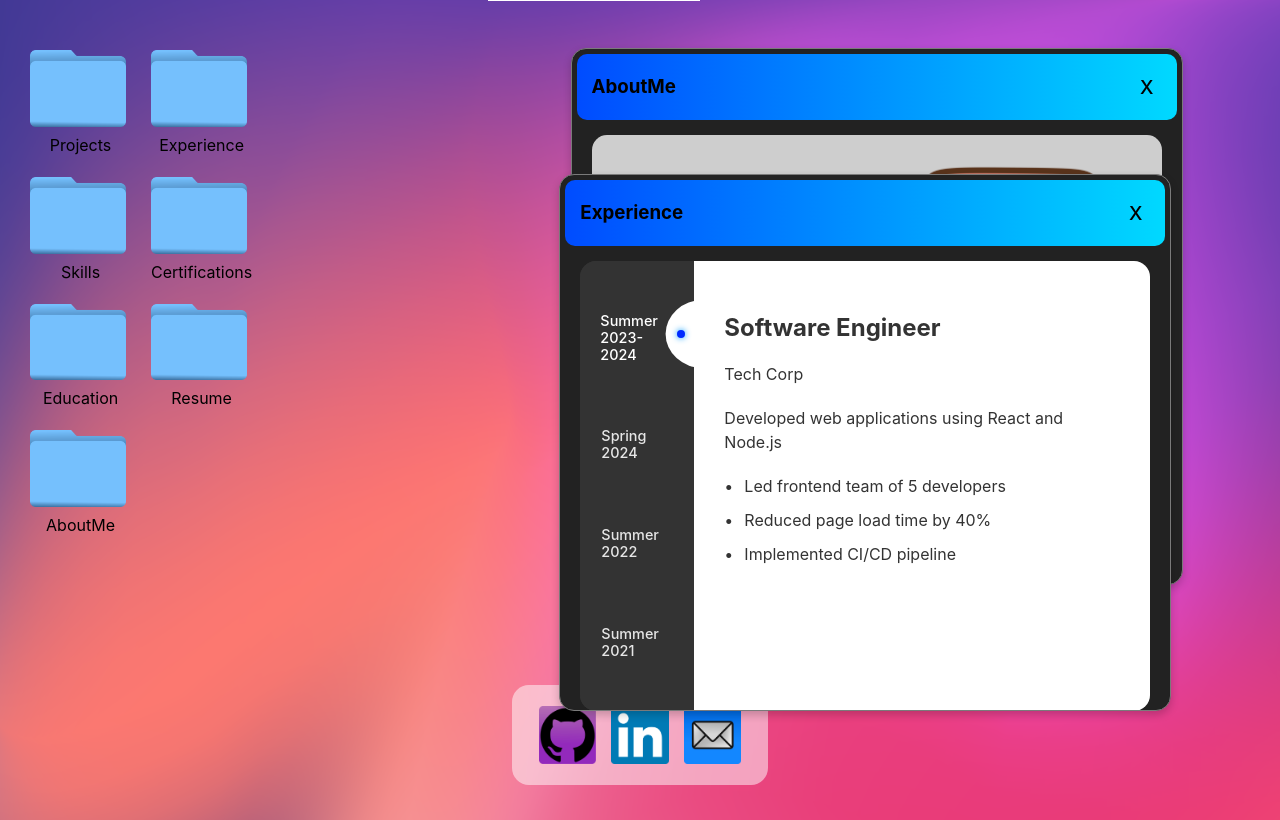
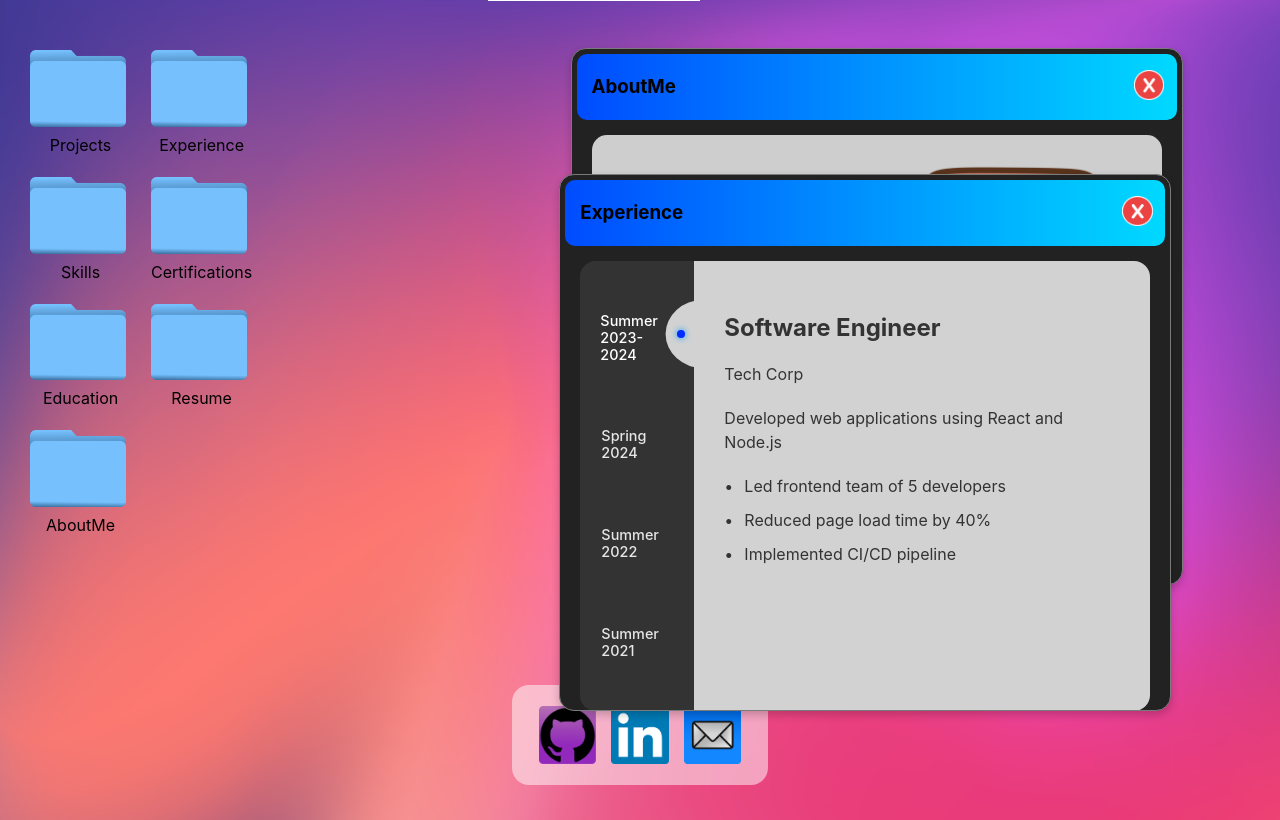
Before and after one commit to SandyLlapa/PersonalWebsite, a React (Vite) app in the folder PersonalWebsite/: page / in a window 1280 px wide. Both pictures are taken after a click on the element "Experience". Built offline with nearby package versions, Linux system fonts and the light colour scheme.

Commit message:
customized the exit button for the windows

```diff
--- a/PersonalWebsite/src/App.css
+++ b/PersonalWebsite/src/App.css
@@ -81,10 +81,18 @@ html,body, #root, .container{
 .close {
   background: none;
   border: none;
-  font-size: 1.2rem;
   cursor: pointer;
+  /* border:solid #ff7b00 2px; */
+  padding:0px;
+  margin-right: 1vw;
+  /* margin:0px; */
 
+}
 
+.exit-btn{
+  /* border:solid blue 2px; */
+  padding:0px;
+  height:30px;
 }
 
 .contactApps{
--- a/PersonalWebsite/src/App.jsx
+++ b/PersonalWebsite/src/App.jsx
@@ -3,6 +3,7 @@ import bitmap from './assets/bitmap.webp'
 import github from './assets/githubv2.webp'
 import email from './assets/email.webp'
 import linkedin from './assets/linkedin.webp'
+import exit from './assets/exit.png'
 import CertificationWindow from './components/windows/CertificationsWindow.jsx';
 import AboutMeWindow from './components/windows/AboutMeWindow.jsx';
 import EducationsWindow from './components/windows/EducationsWindow.jsx';
@@ -160,7 +161,9 @@ function App() {
         >
           <div className="windowHeader" onMouseDown={(e) => handleMouseDown(e, window.id)}>
             <h3>{window.title}</h3>
-            <button className="close" onClick={() => closeWindow(window.id)}>X</button>
+            <button className="close" onClick={() => closeWindow(window.id)}>
+              <img className="exit-btn" src={exit}></img>
+            </button>
           </div>
 
           <div className="windowContent">{window.content}</div>
--- a/PersonalWebsite/src/styles/windows.css
+++ b/PersonalWebsite/src/styles/windows.css
@@ -620,7 +620,7 @@
   transform: scaleX(0);
   transform-origin: right;
   transition: transform 0.3s ease;
-  background-color: #ffffff;
+  background-color: #ffffffc7;
 }
 
 .period-tab.active .bubble-curve {
@@ -635,7 +635,7 @@
 
 /* Content Area */
 .content {
-  background-color: #ffffff;
+  background-color: #ffffffc7;
   flex: 1;
   padding: 30px;
   color: #333;
```
Also changed, not shown: PersonalWebsite/src/assets/exit.png (added).
